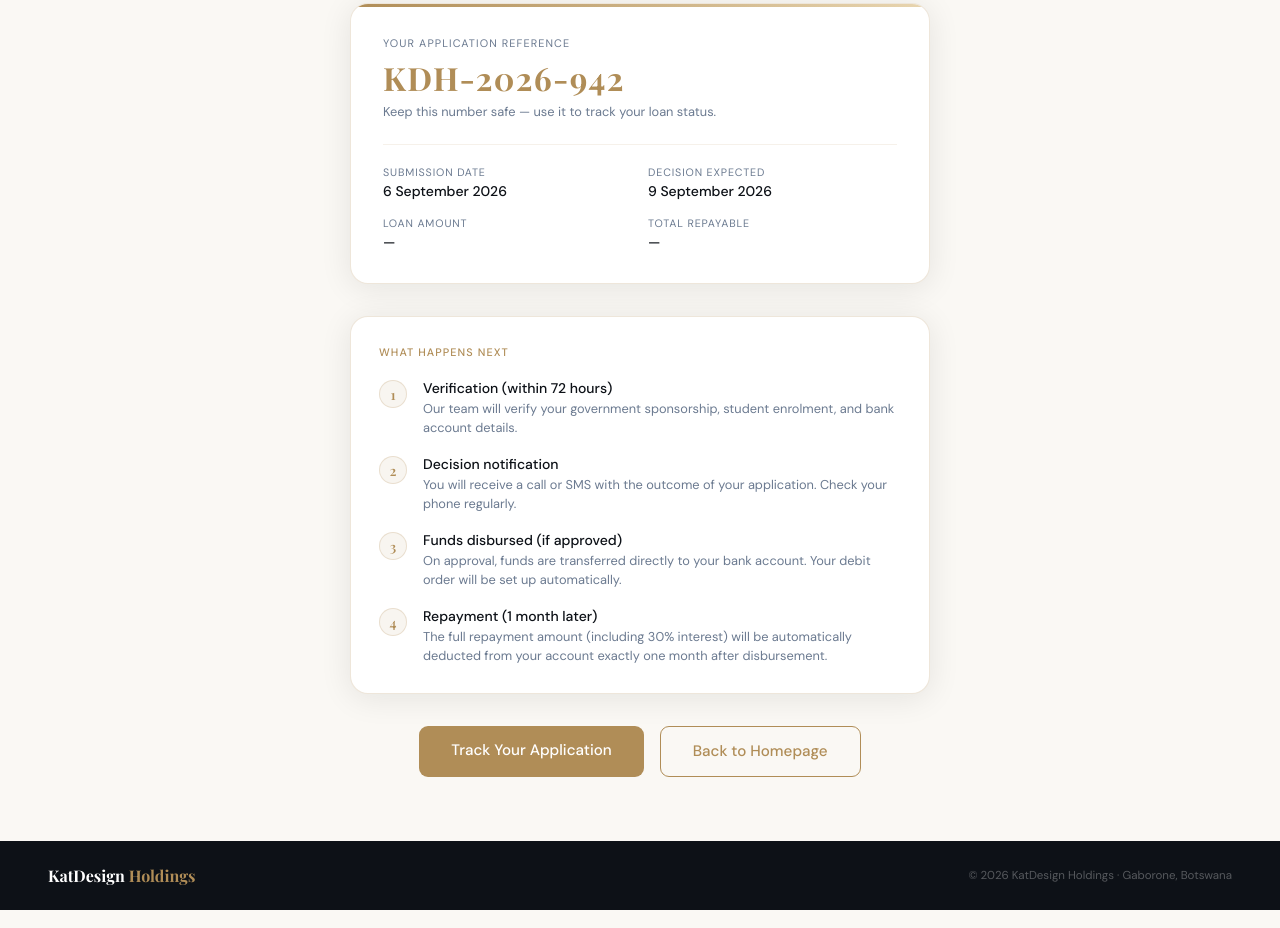
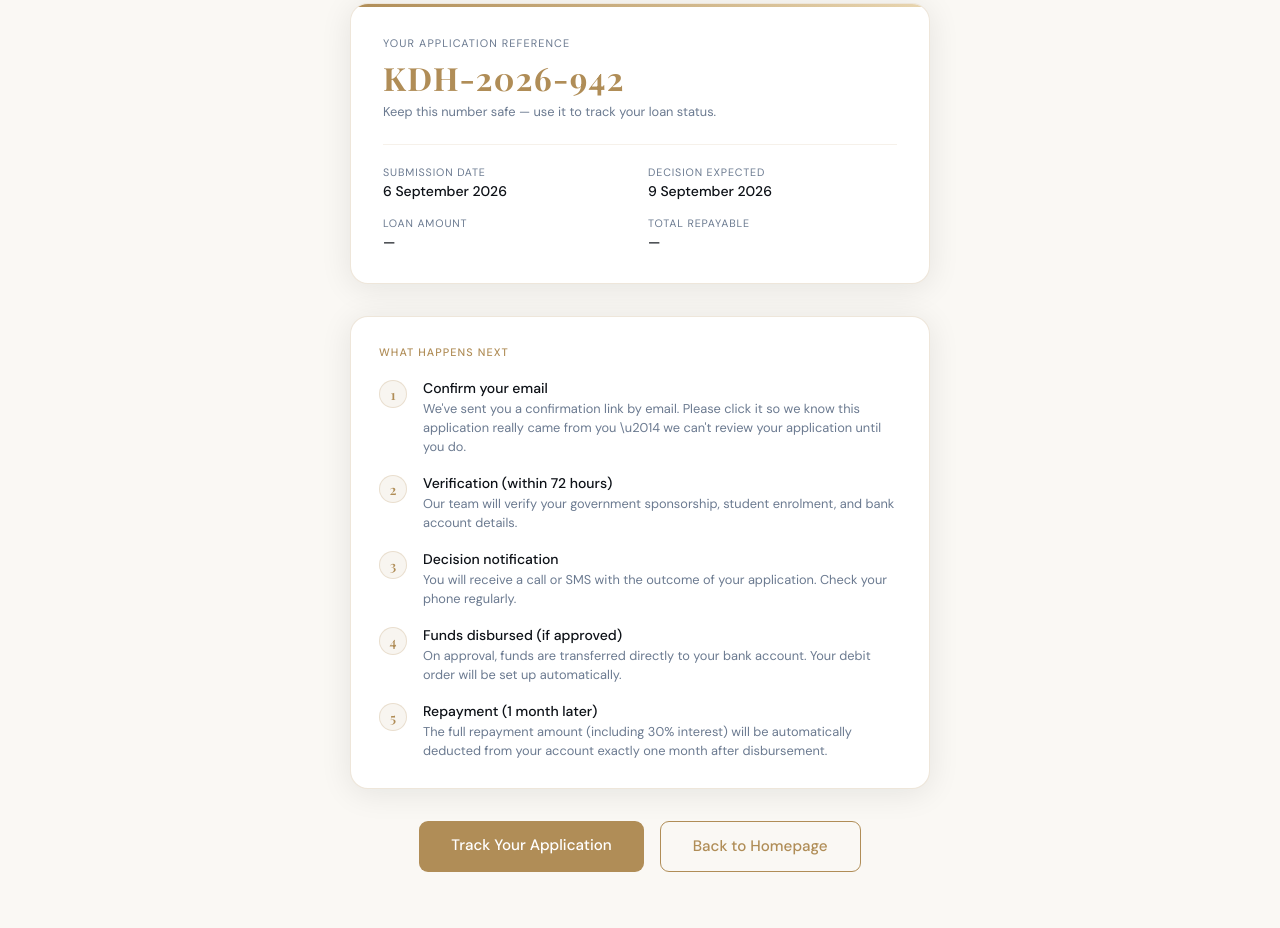
Before and after one commit to Skets-max/katdesign-backend, a website: page katdesign-frontend/confirmation.html in a window 1280 px wide. Shown: the part 448-1376 px from the top of the page. Drawn offline with nearby package versions, Linux system fonts and the light colour scheme; a web font is replaced by a local one.

Commit message:
Update confirmation.html

```diff
--- a/katdesign-frontend/confirmation.html
+++ b/katdesign-frontend/confirmation.html
@@ -295,26 +295,33 @@
       <div class="next-item">
         <div class="next-num">1</div>
         <div>
+          <div class="next-item-title">Confirm your email</div>
+          <div class="next-item-sub">We've sent you a confirmation link by email. Please click it so we know this application really came from you \u2014 we can't review your application until you do.</div>
+        </div>
+      </div>
+      <div class="next-item">
+        <div class="next-num">2</div>
+        <div>
           <div class="next-item-title">Verification (within 72 hours)</div>
           <div class="next-item-sub">Our team will verify your government sponsorship, student enrolment, and bank account details.</div>
         </div>
       </div>
       <div class="next-item">
-        <div class="next-num">2</div>
+        <div class="next-num">3</div>
         <div>
           <div class="next-item-title">Decision notification</div>
           <div class="next-item-sub">You will receive a call or SMS with the outcome of your application. Check your phone regularly.</div>
         </div>
       </div>
       <div class="next-item">
-        <div class="next-num">3</div>
+        <div class="next-num">4</div>
         <div>
           <div class="next-item-title">Funds disbursed (if approved)</div>
           <div class="next-item-sub">On approval, funds are transferred directly to your bank account. Your debit order will be set up automatically.</div>
         </div>
       </div>
       <div class="next-item">
-        <div class="next-num">4</div>
+        <div class="next-num">5</div>
         <div>
           <div class="next-item-title">Repayment (1 month later)</div>
           <div class="next-item-sub">The full repayment amount (including 30% interest) will be automatically deducted from your account exactly one month after disbursement.</div>
```
